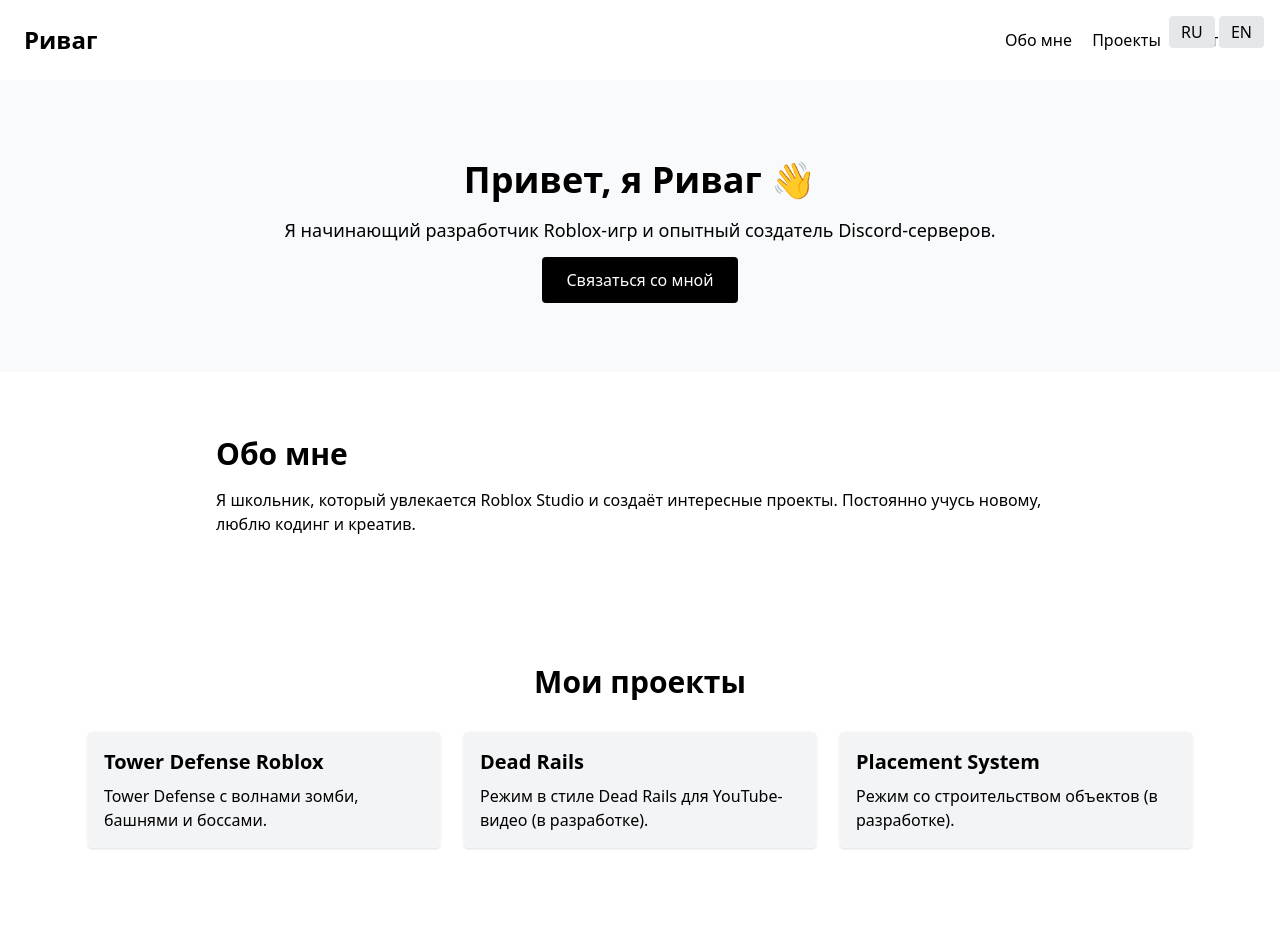
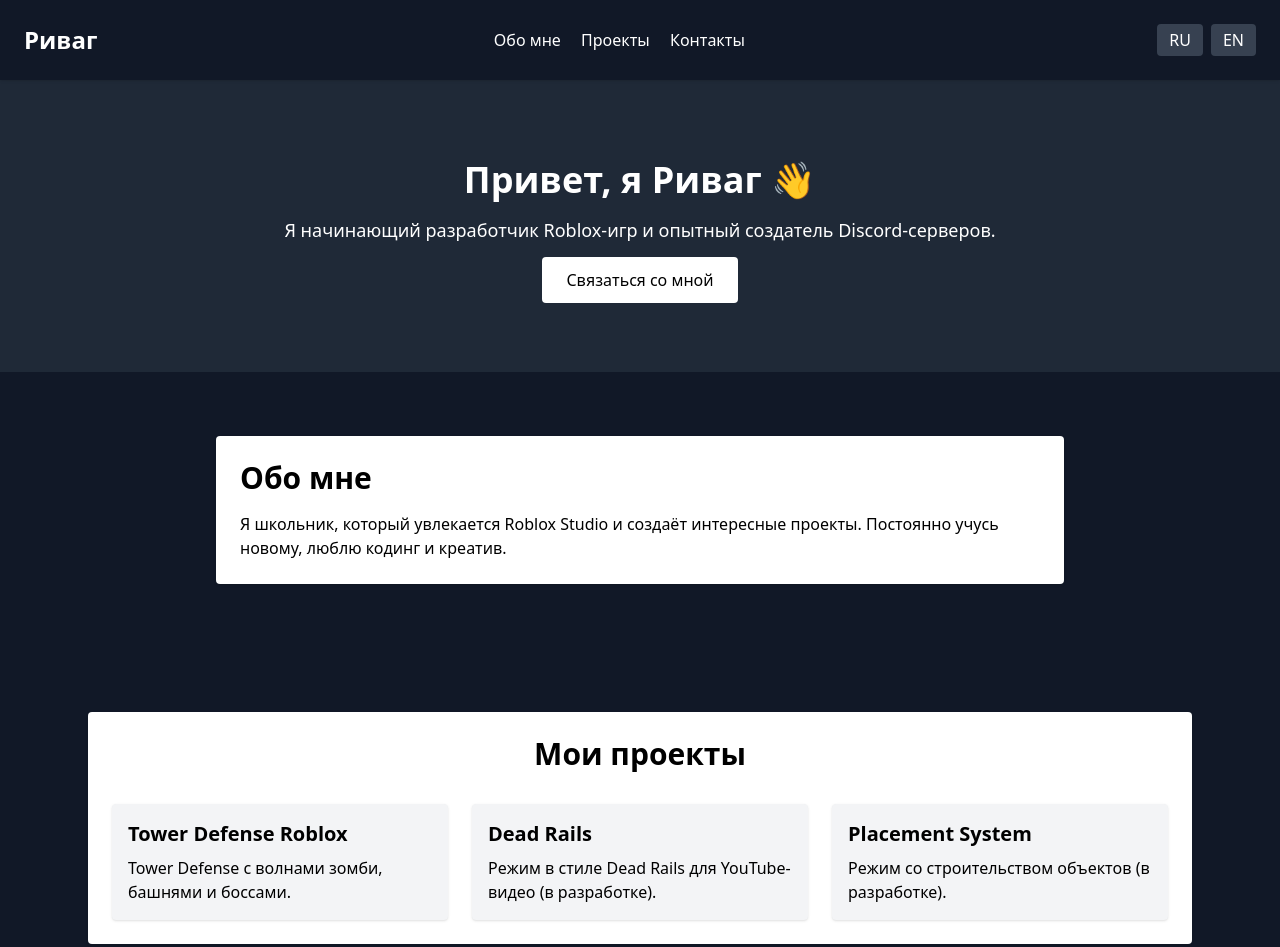
Before and after one commit to RivagCinema/MyPortfolio, a plain HTML site: page index.html in a window 1280 px wide. Shown: the top 947 px of the page. Drawn offline with nearby package versions, Linux system fonts and the light colour scheme.

Commit message:
Update index.html

```diff
--- a/index.html
+++ b/index.html
@@ -9,43 +9,52 @@
     html {
       scroll-behavior: smooth;
     }
-    .fade {
-      transition: all 0.5s ease-in-out;
+    .fade-in {
+      opacity: 0;
+      transform: translateY(20px);
+      animation: fadeInUp 0.8s ease-out forwards;
+    }
+    @keyframes fadeInUp {
+      to {
+        opacity: 1;
+        transform: translateY(0);
+      }
     }
   </style>
 </head>
-<body class="bg-white text-black transition duration-500">
-  <!-- Language Switcher -->
-  <div class="fixed top-4 right-4 z-50">
-    <button onclick="setLanguage('ru')" class="px-3 py-1 bg-gray-200 rounded hover:bg-gray-300">RU</button>
-    <button onclick="setLanguage('en')" class="px-3 py-1 bg-gray-200 rounded hover:bg-gray-300">EN</button>
-  </div>
-
+<body class="bg-gray-900 text-white transition duration-500">
   <!-- Header -->
-  <header class="bg-white shadow p-6 flex justify-between items-center fade">
+  <header class="bg-gray-900 shadow p-6 flex justify-between items-center relative z-10">
     <h1 class="text-2xl font-bold">Риваг</h1>
     <nav class="space-x-4">
-      <a href="#about" class="hover:text-blue-600">Обо мне</a>
-      <a href="#projects" class="hover:text-blue-600">Проекты</a>
-      <a href="#contact" class="hover:text-blue-600">Контакты</a>
+      <a href="#about" class="hover:text-blue-400">Обо мне</a>
+      <a href="#projects" class="hover:text-blue-400">Проекты</a>
+      <a href="#contact" class="hover:text-blue-400">Контакты</a>
     </nav>
+    <div class="ml-4 flex space-x-2">
+      <button onclick="setLanguage('ru')" class="px-3 py-1 bg-gray-700 text-white rounded hover:bg-gray-600">RU</button>
+      <button onclick="setLanguage('en')" class="px-3 py-1 bg-gray-700 text-white rounded hover:bg-gray-600">EN</button>
+    </div>
   </header>
 
   <!-- Hero -->
-  <section class="text-center py-20 bg-gray-50 fade">
+  <section class="text-center py-20 bg-gray-800 fade-in">
     <h2 class="text-4xl font-bold mb-4" data-ru="Привет, я Риваг 👋" data-en="Hi, I'm Rivag 👋">Привет, я Риваг 👋</h2>
     <p class="text-lg mb-6" data-ru="Я начинающий разработчик Roblox-игр и опытный создатель Discord-серверов." data-en="I'm a beginner Roblox game developer and experienced Discord server creator.">Я начинающий разработчик Roblox-игр и опытный создатель Discord-серверов.</p>
-    <a href="#contact" class="bg-black text-white px-6 py-3 rounded hover:bg-gray-800 transition">Связаться со мной</a>
+    <a href="#contact" class="bg-white text-black px-6 py-3 rounded hover:bg-gray-300 transition">Связаться со мной</a>
   </section>
 
   <!-- About -->
-  <section id="about" class="py-16 px-6 max-w-4xl mx-auto fade">
+  <section id="about" class="py-16 px-6 max-w-4xl mx-auto fade-in">
+    <div class="bg-white text-black p-6 rounded shadow">
       <h3 class="text-3xl font-semibold mb-4" data-ru="Обо мне" data-en="About Me">Обо мне</h3>
       <p data-ru="Я школьник, который увлекается Roblox Studio и создаёт интересные проекты. Постоянно учусь новому, люблю кодинг и креатив." data-en="I'm a student passionate about Roblox Studio and creating cool projects. Always learning new things and love coding and creativity.">Я школьник, который увлекается Roblox Studio и создаёт интересные проекты. Постоянно учусь новому, люблю кодинг и креатив.</p>
+    </div>
   </section>
 
   <!-- Projects -->
-  <section id="projects" class="bg-white py-16 px-6 max-w-6xl mx-auto fade">
+  <section id="projects" class="py-16 px-6 max-w-6xl mx-auto fade-in">
+    <div class="bg-white text-black p-6 rounded shadow">
       <h3 class="text-3xl font-semibold mb-8 text-center" data-ru="Мои проекты" data-en="My Projects">Мои проекты</h3>
       <div class="grid md:grid-cols-3 gap-6">
         <div class="bg-gray-100 p-4 rounded shadow">
@@ -61,10 +70,12 @@
           <p data-ru="Режим со строительством объектов (в разработке)." data-en="A buildable game mode (in development).">Режим со строительством объектов (в разработке).</p>
         </div>
       </div>
+    </div>
   </section>
 
   <!-- Contact -->
-  <section id="contact" class="py-16 px-6 max-w-xl mx-auto fade">
+  <section id="contact" class="py-16 px-6 max-w-xl mx-auto fade-in">
+    <div class="bg-white text-black p-6 rounded shadow">
       <h3 class="text-3xl font-semibold mb-6 text-center" data-ru="Связаться со мной" data-en="Contact Me">Связаться со мной</h3>
       <form class="space-y-4">
         <input type="text" placeholder="Имя / Name" class="w-full border p-2 rounded" required />
@@ -72,10 +83,11 @@
         <textarea placeholder="Сообщение / Message" rows="4" class="w-full border p-2 rounded" required></textarea>
         <button type="submit" class="bg-black text-white px-6 py-2 rounded hover:bg-gray-800 transition">Отправить</button>
       </form>
+    </div>
   </section>
 
   <!-- Footer -->
-  <footer class="text-center text-sm text-gray-500 py-6 fade">
+  <footer class="text-center text-sm text-gray-400 py-6 fade-in">
     &copy; 2025 Риваг. Все права защищены.
   </footer>
 
```
Lines whose indentation alone changed are shown as unchanged.
